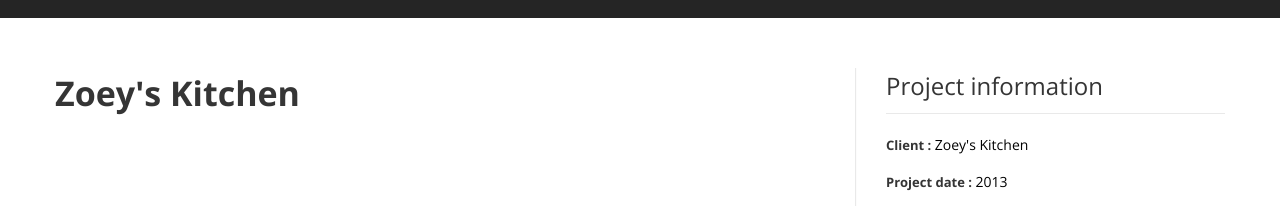
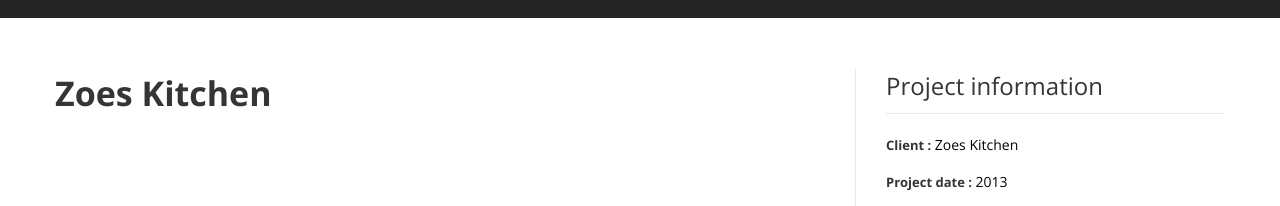
Before and after one commit to corydiamand/relevant, a plain HTML site: page Template/casestudies.html in a window 1280 px wide. Shown: the part 225-431 px from the top of the page. Drawn offline with nearby package versions, Linux system fonts and the light colour scheme.

Commit message:
zoeys to zoes

```diff
--- a/Template/casestudies.html
+++ b/Template/casestudies.html
@@ -143,7 +143,7 @@
 				<article>
 				<div class="top-wrapper">
 					<div class="post-heading">
-						<h3><a href="#">Zoey's Kitchen</a></h3>
+						<h3><a href="#">Zoes Kitchen</a></h3>
 					</div>
 					<!-- start flexslider -->
 					<div class="flexslider">
@@ -174,7 +174,7 @@
 				<div class="widget">
 					<h5 class="widgetheading">Project information</h5>
 					<ul class="folio-detail">
-						<li><label>Client :</label> Zoey's Kitchen</li>
+						<li><label>Client :</label> Zoes Kitchen</li>
 						<li><label>Project date :</label> 2013</li>
 					</ul>
 				</div>
```
